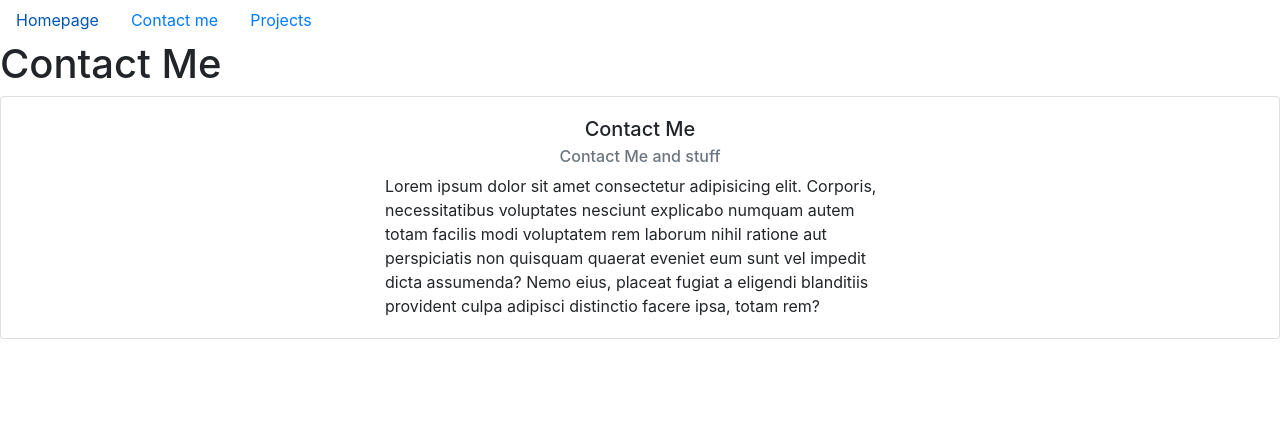
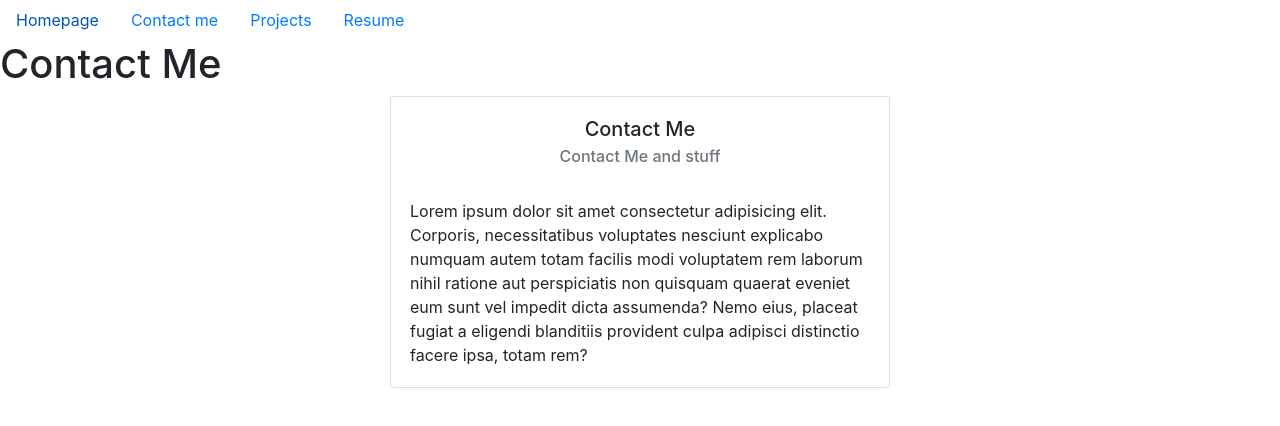
Before and after one commit to MrCartree/Portfolio-React, a React (Create React App) app: page /contact in a window 1280 px wide. Shown: the top 426 px of the page. Built offline with nearby package versions, Linux system fonts and the light colour scheme.

Commit message:
added resume

```diff
--- a/src/App.css
+++ b/src/App.css
@@ -43,11 +43,18 @@
   flex-direction: column;
 }
 
+.contactCard {
+  display: flex;
+  align-items: center;
+  flex-direction: column;
+}
+
 .card {
-  min-width: 500px;
+  width: 450px;
   display: flex;
   flex-direction: column;
   align-items: center;
+  padding: none;
 }
 
 .card-body {
@@ -55,6 +62,10 @@
   display: flex;
   flex-direction: column;
   align-items: center;
+}
+
+.card-text {
+  margin: 25px;
 }
 
 .myImageContainer {
--- /dev/null
+++ b/src/component/Header/Header.css
@@ -0,0 +1,5 @@
+.header {
+    position: fixed;
+    bottom: 6px;
+    left: 6px;
+}
--- a/src/component/Header/Header.js
+++ b/src/component/Header/Header.js
@@ -2,7 +2,7 @@ import React from "react";
 
 function Header(props) {
     return(
-        <h1>{props.page}</h1>
+        <h1 className="header" >{props.page}</h1>
     )
 }
 
--- a/src/component/Navbar/Navbar.js
+++ b/src/component/Navbar/Navbar.js
@@ -1,5 +1,6 @@
 import React from "react";
 import { Link } from "react-router-dom"
+import Resume from "../../pages/Resume.pdf"
 
 function Navbar() {
     return (
@@ -22,6 +23,14 @@ function Navbar() {
                     to="/portfolio"
                 >Projects</Link>
             </li>
+            <li className="nav-item">
+                <a
+                    className="nav-link"
+                    href={Resume}
+                    rel="noreferrer"
+                    target="_blank"
+                >Resume</a>
+            </li>
         </nav>
     )
 }
--- a/src/pages/Contact.jsx
+++ b/src/pages/Contact.jsx
@@ -5,7 +5,7 @@ function Contact() {
     return (
         <React.Fragment>
             <Header page="Contact Me"/>
-            <div>
+            <div className="contactCard">
                 <div className="card">
                     <div className="card-body">
                         <h5 className="card-title">Contact Me</h5>
```
Also changed, not shown: 2 other files (tests, documents, lock files or other folders).
